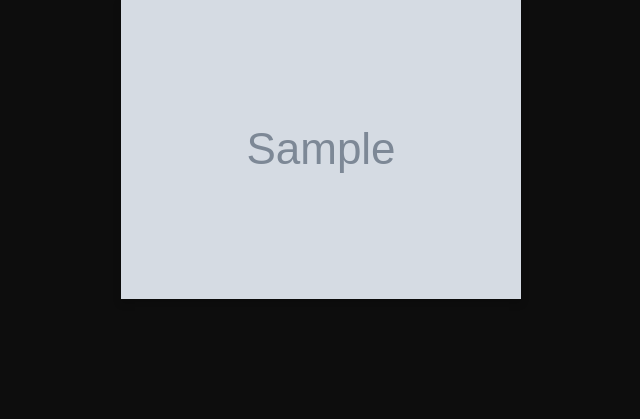
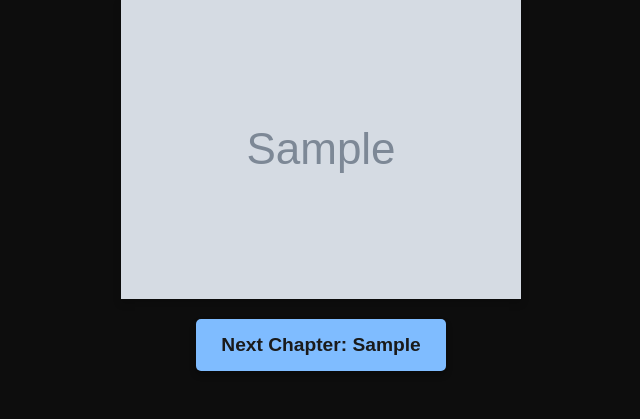
Before and after one commit to Bernso/FreeMangaWebsite, a Flask app: template templates/manhwaContent.html in a window 1280 px wide. Shown: the part 166-585 px from the top of the page, without its empty margins (319-959 px from the left). Run offline with Flask 3, Linux system fonts and the light colour scheme; the template is opened without the code that fills it: most values are stand-ins (such as "Sample title", 1, 10 or a date in 2020); grey boxes marked "Sample" are stand-in pictures.

Commit message:
finally got the next chapter button working

```diff
--- a/app.py
+++ b/app.py
@@ -178,8 +178,10 @@ def manga_detail(manga_id):
     else:
         return "Manga not found", 404
 
-
-
+def natural_sort_key(s):
+    """Sort key that splits strings into numeric and non-numeric parts for natural sorting."""
+    import re
+    return [int(text) if text.isdigit() else text.lower() for text in re.split('([0-9]+)', s)]
 
 
 
@@ -187,13 +189,31 @@ def manga_detail(manga_id):
 def chapter_detail(manga_title, chapterName):
     chapter_dir = os.path.join(MANGA_DIR, manga_title, 'Chapters', chapterName)
 
-    # List all images in the chapter directory
     try:
+        # Get all images in the chapter directory
         images = [f for f in os.listdir(chapter_dir) if os.path.isfile(os.path.join(chapter_dir, f)) and re.match(r'.*\.(jpg|jpeg|gif)$', f, re.IGNORECASE)]
-        return render_template('manhwaContent.html', images=images, manga_title=manga_title, chapterName=chapterName)
+
+        # Get and sort chapters for the manga
+        chapters = get_chapters_for_manga(manga_title)
+        chapters.sort(key=lambda x: natural_sort_key(x['title']))  # Sort using natural_sort_key
+
+        # Find the current chapter's index
+        current_index = next((i for i, chapter in enumerate(chapters) if chapter['title'] == chapterName), -1)
+
+        # Determine the next chapter
+        if current_index != -1 and current_index + 1 < len(chapters):
+            next_chapter = chapters[current_index + 1]['title']
+        else:
+            next_chapter = None
+
+        # Debugging output
+        print(f"Current Chapter: {chapterName}")
+        print(f"Next Chapter: {next_chapter}")
+
+        return render_template('manhwaContent.html', images=images, manga_title=manga_title, chapterName=chapterName, next_chapter=next_chapter)
+
     except FileNotFoundError:
         return "Chapter not found", 404
-
 
 
 
--- a/static/style.css
+++ b/static/style.css
@@ -251,3 +251,35 @@ h1 {
     border-radius: var(--border-radius);
     margin-bottom: 10px;
 }
+
+
+/* Next Chapter Button Styles */
+.next-chapter-container {
+    text-align: center;
+    margin-top: 20px;
+}
+
+.next-chapter-button {
+    display: inline-block;
+    padding: 15px 25px;
+    background-color: var(--link-color);
+    color: var(--background-dark);
+    text-decoration: none;
+    font-size: 1.2em;
+    font-weight: bold;
+    border-radius: var(--border-radius);
+    box-shadow: var(--box-shadow);
+    transition: background-color 0.3s, color 0.3s, transform 0.3s;
+}
+
+.next-chapter-button:hover {
+    background-color: var(--hover-color);
+    color: var(--link-hover-color);
+    transform: scale(1.05);
+}
+
+.next-chapter-button:active {
+    background-color: var(--link-hover-color);
+    color: var(--background-dark);
+    transform: scale(0.98);
+}
--- a/templates/manhwaContent.html
+++ b/templates/manhwaContent.html
@@ -3,7 +3,7 @@
 <head>
     <meta charset="UTF-8">
     <meta name="viewport" content="width=device-width, initial-scale=1.0">
-    <title>{{ manga_title }} - {{ chapter_id }}</title>
+    <title>{{ manga_title }} - {{ chapterName }}</title>
     <link rel="stylesheet" href="{{ url_for('static', filename='style.css') }}">
     <link rel="icon" href="{{ url_for('static', filename='fav.png') }}" type="image/png">
 </head>
@@ -26,6 +26,19 @@
                 <img src="{{ url_for('get_image', manga_title=manga_title, chapterName=chapterName, filename=image) }}" alt="{{ image }}">
             {% endfor %}
         </div>
+
+        <!-- Next Chapter Button -->
+        {% if next_chapter %}
+        <div class="next-chapter-container">
+            <a href="{{ url_for('chapter_detail', manga_title=manga_title, chapterName=next_chapter) }}" class="next-chapter-button">
+                Next Chapter: {{ next_chapter }}
+            </a>
+        </div>
+        {% else %}
+        <div class="next-chapter-container">
+            <p>No more chapters available.</p>
+        </div>
+        {% endif %}
     </main>
 </body>
 </html>
```
